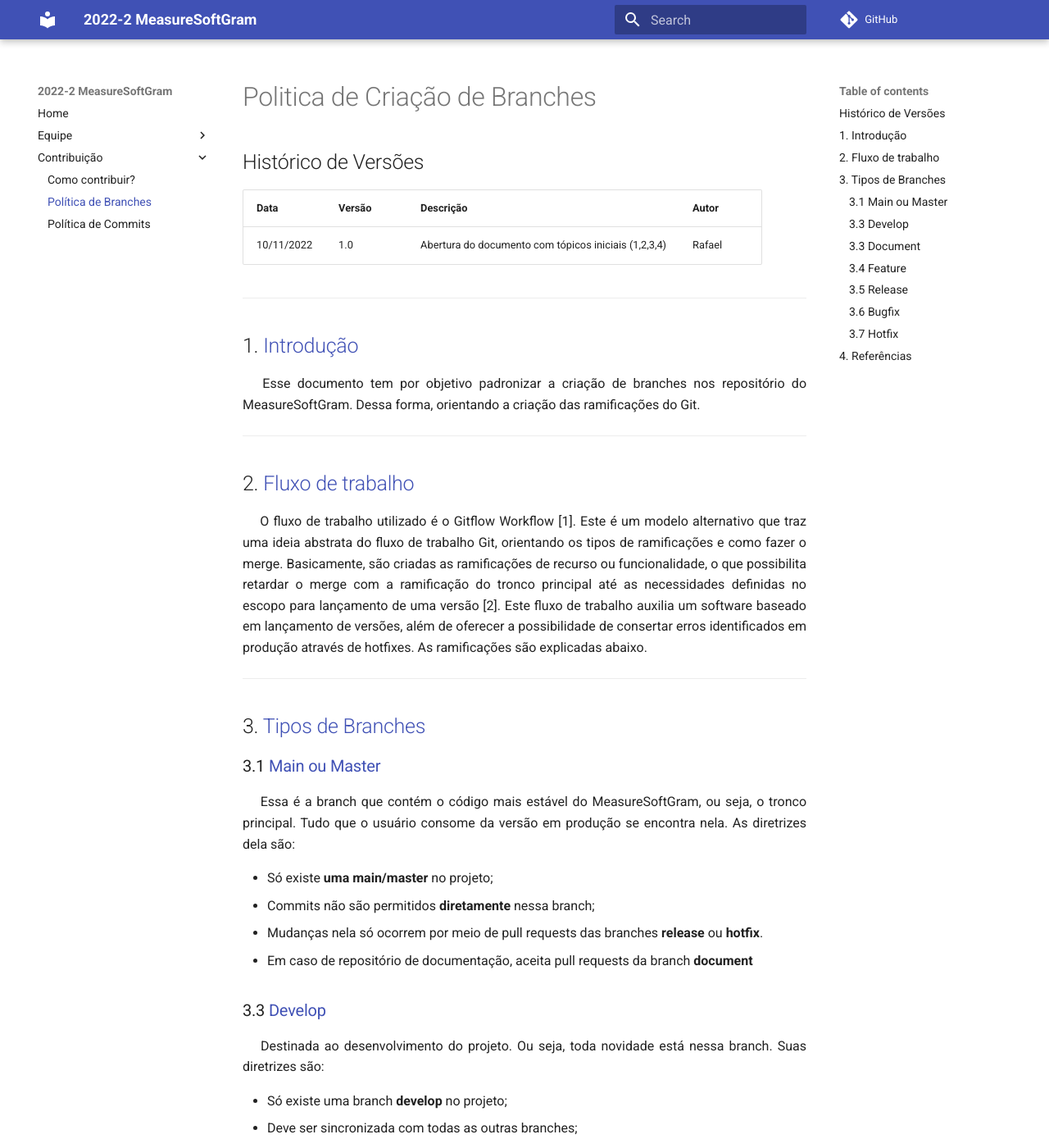
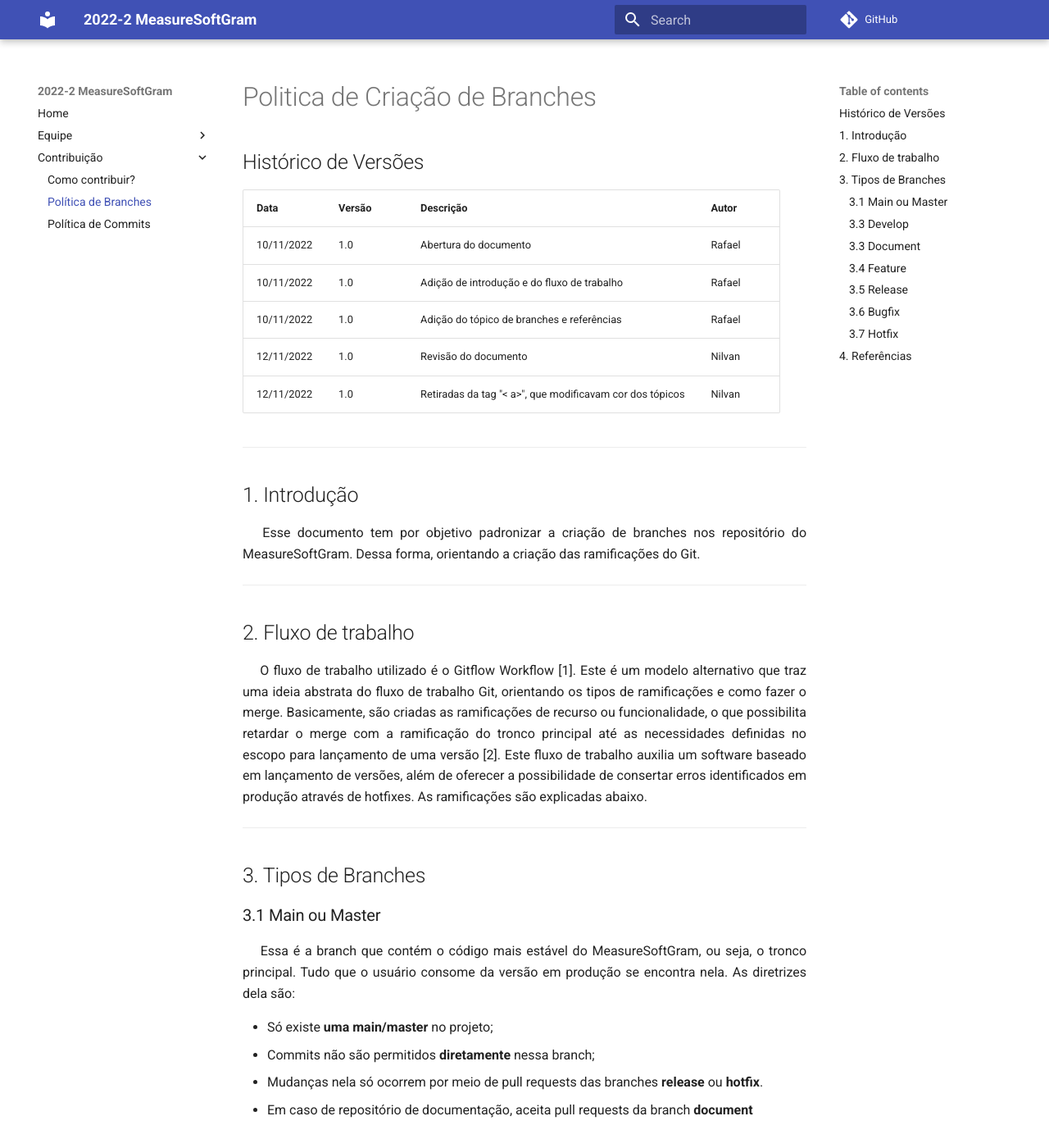
Before and after one commit to fga-eps-mds/2022-2-MeasureSoftGram-Doc, an MkDocs documentation site: the page built from docs/policies/branches.md, in a window 1280 px wide and 1400 px high. Shown: the whole window at 82% size. Built offline with MkDocs 1.6.1 and Material for MkDocs 9.7.7, drawn with Linux system fonts in a browser that asks for light colours; comment, search, counter and statistics services are not loaded; some of the changed text lies outside the part shown.

Commit message:
#3 Aplicando revisões solicitadas no PR

````diff
--- a/docs/policies/branches.md
+++ b/docs/policies/branches.md
@@ -4,22 +4,26 @@
 
 Data|Versão|Descrição|Autor
 -|-|-|-
-10/11/2022|1.0|Abertura do documento com tópicos iniciais (1,2,3,4) |Rafael|
+10/11/2022|1.0|Abertura do documento |Rafael|
+10/11/2022|1.0|Adição de introdução e do fluxo de trabalho|Rafael|
+10/11/2022|1.0|Adição do tópico de branches e referências|Rafael|
+12/11/2022|1.0|Revisão do documento |Nilvan|
+12/11/2022|1.0|Retiradas da tag "< a>", que modificavam cor dos tópicos |Nilvan|
 
 ---
 
-## 1. <a name="1">Introdução</a>
+## 1. Introdução
 <p align = "justify"> &emsp; Esse documento tem por objetivo padronizar a criação de branches nos repositório do MeasureSoftGram. Dessa forma, orientando a criação das ramificações do Git. </p>
 
 ---
 
-## 2. <a name="2">Fluxo de trabalho</a>
+## 2. Fluxo de trabalho
 <p align = "justify"> &emsp; O fluxo de trabalho utilizado é o Gitflow Workflow [1]. Este é um modelo alternativo que traz uma ideia abstrata do fluxo de trabalho Git, orientando os tipos de ramificações e como fazer o merge. Basicamente, são criadas as ramificações de recurso ou funcionalidade, o que possibilita retardar o merge com a ramificação do tronco principal até as necessidades definidas no escopo para lançamento de uma versão [2]. Este fluxo de trabalho auxilia um software baseado em lançamento de versões, além de oferecer a possibilidade de consertar erros identificados em produção através de hotfixes. As ramificações são explicadas abaixo.</p>
 
 ---
 
-## 3. <a name="3">Tipos de Branches</a>
-### 3.1 <a name="3.1">Main ou Master</a>
+## 3. Tipos de Branches
+### 3.1 Main ou Master
 <p align = "justify"> &emsp; Essa é a branch que contém o código mais estável do MeasureSoftGram, ou seja, o tronco principal. Tudo que o usuário consome da versão em produção se encontra nela. As diretrizes dela são:</p>
 
 * Só existe <b>uma main/master</b> no projeto;
@@ -27,14 +31,14 @@
 * Mudanças nela só ocorrem por meio de pull requests das branches <b>release</b> ou <b>hotfix</b>.
 * Em caso de repositório de documentação, aceita pull requests da branch <b>document</b>
 
-### 3.3 <a name="3.3">Develop</a>
+### 3.3 Develop
 <p align = "justify"> &emsp; Destinada ao desenvolvimento do projeto. Ou seja, toda novidade está nessa branch. Suas diretrizes são:</p>
 
 * Só existe uma branch <b>develop</b> no projeto;
 * Deve ser sincronizada com todas as outras branches;
 * Deve ser derivada da main/master.
 
-### 3.3 <a name="3.3">Document</a>
+### 3.3 Document
 <p align = "justify"> &emsp; Destinada à criação e manutenção dos documentos do projeto, ou seja, toda alteração no repositório de Doc do MeasureSoftGram, local principal dos documentos, passa por essa branch. Algumas regras diferem para esse tipo de branch, devido a própria natureza do repositório de documentação, o que implica:</p>
 
 * Deve ser derivada da <b>main/master</b>;
@@ -56,7 +60,7 @@
 document/#88-Atualizar_Roadmap
 ```
 
-### 3.4 <a name="3.4">Feature</a>
+### 3.4 Feature
 <p align = "justify"> &emsp; Destinada à criação de uma nova funcionalidades ao projeto. Diretrizes:</p>
 
 * Deve ser derivada da <b>develop</b>
@@ -79,7 +83,7 @@
 ```
 
 
-### 3.5 <a name="3.5">Release</a>
+### 3.5 Release
 <p align = "justify"> &emsp; Branch que contém um conjunto de funcionalidades que podem ser implementadas na <b>main/master</b>. Diretrizes:</p>
 
 * Deve ser derivada da <b>develop</b>;
@@ -102,7 +106,7 @@
 release/v1.0.0
 ```
 
-### 3.6 <a name="3.6">Bugfix</a>
+### 3.6 Bugfix
 <p align = "justify"> &emsp; Branch destinada a resolver problemas como bugs e erros presentes na <b>release</b>. Diretrizes:</p>
 
 * Deve ser derivada da <b>release</b>;
@@ -124,7 +128,7 @@
 bugfix/#89-Resolver_Feed_de_Noticias
 ```
 
-### 3.7 <a name="3.7">Hotfix</a>
+### 3.7 Hotfix
 <p align = "justify"> &emsp; Destinada a resolver problemas urgentes na <b>master</b>. Diretrizes:</p>
 
 * Deve ser derivada da <b>master</b>;
@@ -148,7 +152,7 @@
 
 ---
 
-## 4. <a nome="3">Referências</a>
+## 4. Referências
 
 > [1] DRIESSEN, Vincent. A successful Git branching model. [S. l.], 5 jan. 2010. Disponível em: <a href="https://nvie.com/posts/a-successful-git-branching-model/">https://nvie.com/posts/a-successful-git-branching-model/</a>. Acesso em: 10 nov. 2022.
 
````
